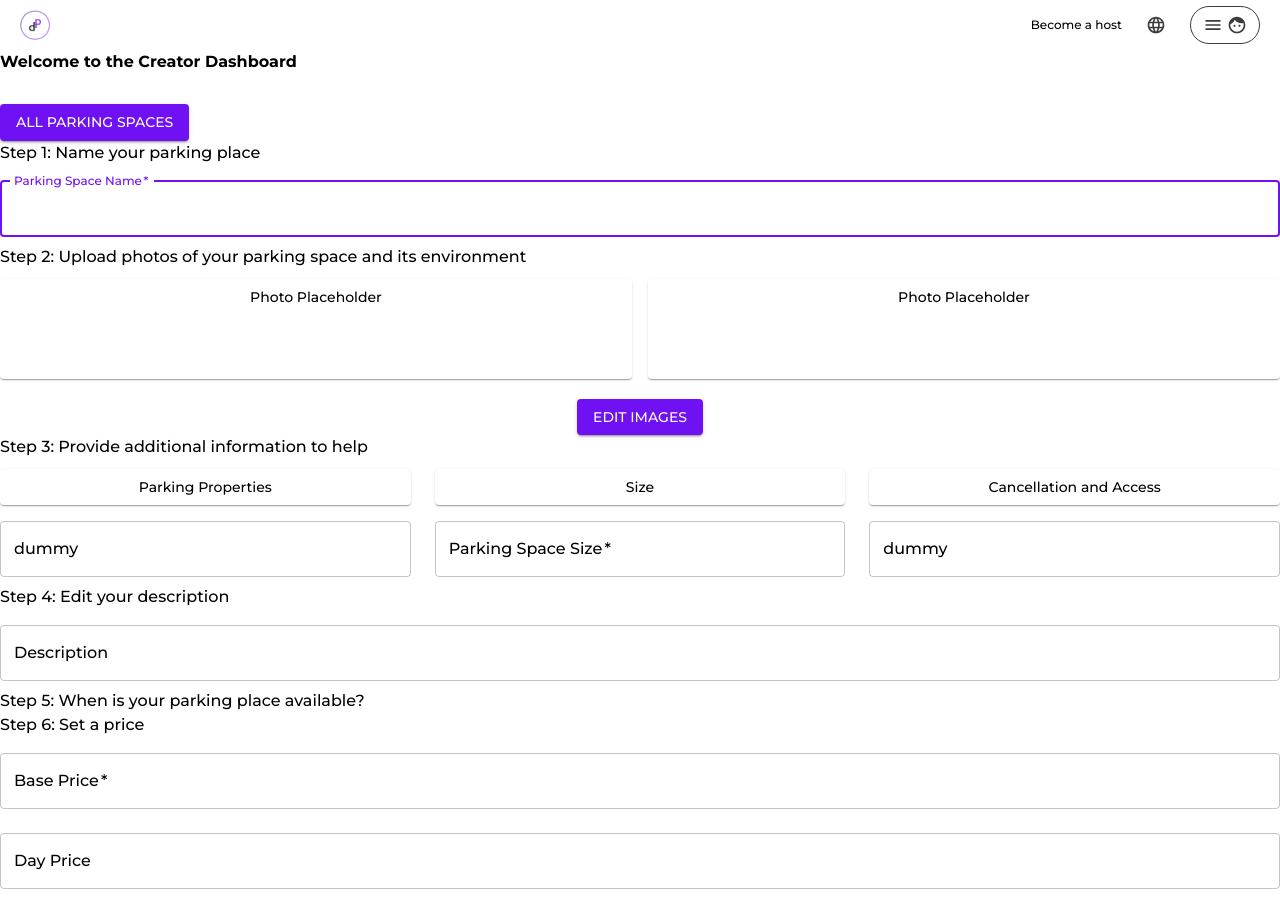
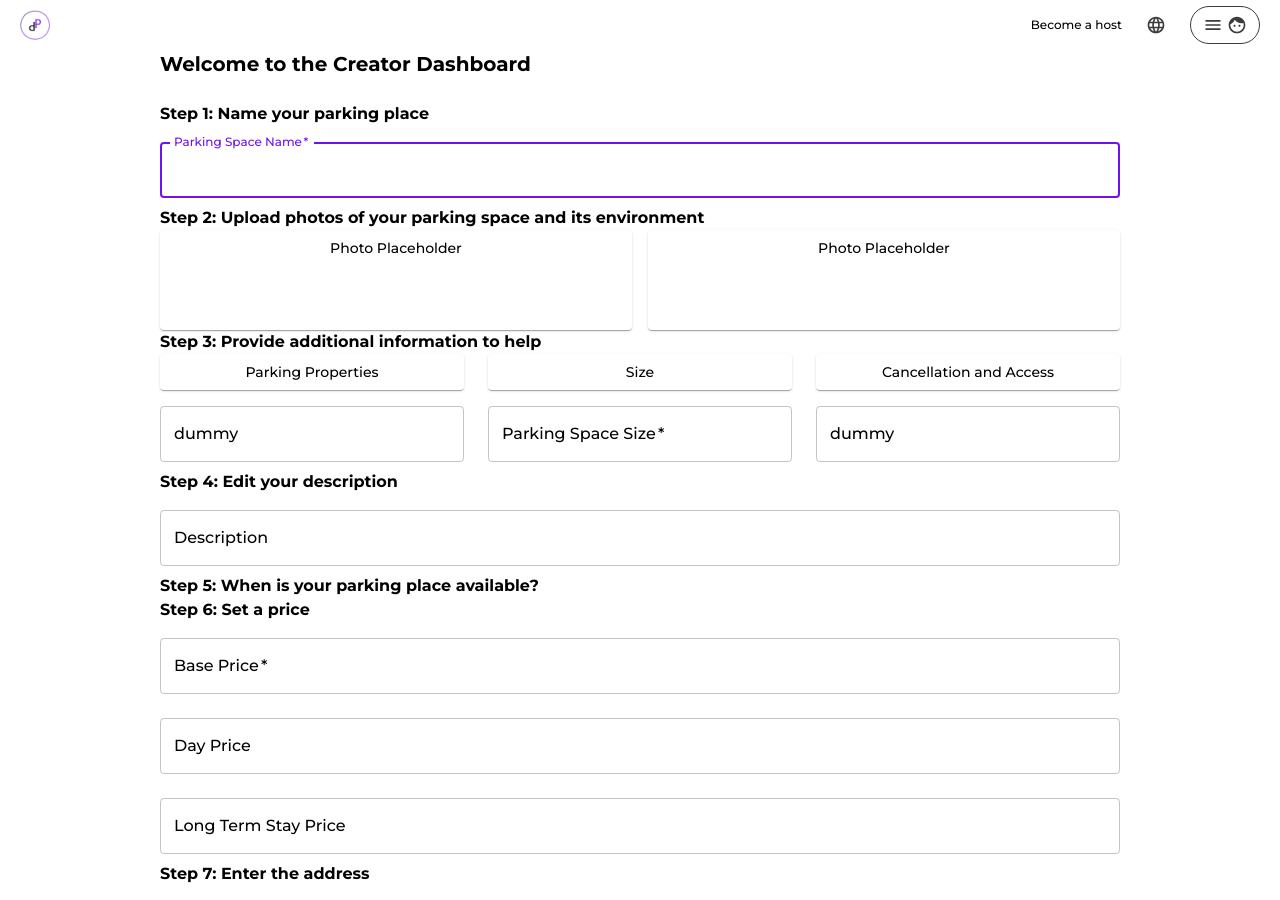
Before and after one commit to tessaRuckstuhl/ParkingPal, a React (Create React App) app in the folder client/: page /parkingSpaceCreation in a window 1280 px wide. Shown: the top 900 px of the page. Built offline with nearby package versions, Linux system fonts and the light colour scheme.

Commit message:
user can create & see parking spaces

```diff
--- a/client/src/pages/CreatePS.js
+++ b/client/src/pages/CreatePS.js
@@ -4,7 +4,7 @@ import { useNavigate } from 'react-router-dom';
 import ParkingSpaceService from '../services/parkingSpace.service';
 import Button from '@mui/material/Button';
 import TextField from '@mui/material/TextField';
-import {Grid, Paper} from '@mui/material/';
+import { Grid, Paper } from '@mui/material/';
 import { styled } from '@mui/material/styles';
 
 const AddParkingSpace = () => {
@@ -67,16 +67,14 @@ const AddParkingSpace = () => {
 
   }, []);
   return (
-    <div >
-      <div style={{ marginBottom: 30 }}><h1><b>Welcome to the Creator Dashboard</b></h1></div>
-      <Button
-        variant="contained"
-        color="primary"
-        onClick={()=>navigate('/all')}
-      >All Parking Spaces</Button>
-      <form noValidate onSubmit={(e) => handleSubmit(e)}>
+    <div className="flex flex-col items-center ">
+      <div className="w-3/4">
+        <div className="mb-6 text-xl">
+          <b>Welcome to the Creator Dashboard</b>
+        </div>
+        <form className="text-3x2 font-bold mb-7" noValidate onSubmit={(e) => handleSubmit(e)}>
 
-        <h1>Step 1: Name your parking place</h1>
+          <p>Step 1: Name your parking place</p>
           <TextField
             variant="outlined"
             margin="normal"
@@ -89,17 +87,16 @@ const AddParkingSpace = () => {
             autoFocus
             onChange={(e) => handleChange(e)}
           />
-        <h1 style={{marginBottom: 10}}>Step 2: Upload photos of your parking space and its environment</h1>
+          <b>Step 2: Upload photos of your parking space and its environment</b>
           <Grid container spacing={2}>
             <Grid item xs={6}>
-          <Item style={{height: 100}}>Photo Placeholder</Item>
+              <Item style={{ height: 100 }}>Photo Placeholder</Item>
             </Grid>
             <Grid item xs={6}>
-          <Item style={{height: 100}}>Photo Placeholder</Item>
+              <Item style={{ height: 100 }}>Photo Placeholder</Item>
             </Grid>
           </Grid>
-        <div style={{textAlign: 'center', marginTop:20}}><Button variant="contained" color="primary">Edit images</Button></div>
-        <h1 style={{ marginBottom: 10 }}>Step 3: Provide additional information to help</h1>
+          <p>Step 3: Provide additional information to help</p>
           <Grid container spacing={3}>
             <Grid item xs={4}>
               <Item>Parking Properties</Item>
@@ -143,7 +140,7 @@ const AddParkingSpace = () => {
             </Grid>
           </Grid>
 
-        <h1>Step 4: Edit your description</h1>
+          <p>Step 4: Edit your description</p>
           <TextField
             variant="outlined"
             margin="normal"
@@ -154,8 +151,8 @@ const AddParkingSpace = () => {
             value={null}
             onChange={(e) => handleChange(e)}
           />
-        <h1>Step 5: When is your parking place available?</h1>
-        <h1>Step 6: Set a price</h1>
+          <p>Step 5: When is your parking place available?</p>
+          <p>Step 6: Set a price</p>
           <TextField
             variant="outlined"
             margin="normal"
@@ -187,7 +184,7 @@ const AddParkingSpace = () => {
             value={longTermStayPrice}
             onChange={(e) => handleChange(e)}
           />
-        <h1>Step 7: Enter the address</h1>
+          <p>Step 7: Enter the address</p>
           <TextField
             variant="outlined"
             margin="normal"
@@ -206,7 +203,15 @@ const AddParkingSpace = () => {
           >
             Create Parking Space
           </Button>
+          <div className="mt-4">
+            <Button
+              variant="contained"
+              color="primary"
+              onClick={() => navigate('/all')}
+            >All Parking Spaces</Button>
+          </div>
         </form>
+      </div>
     </div>
   );
 };
--- a/client/src/pages/ListViewParkingSpaces.js
+++ b/client/src/pages/ListViewParkingSpaces.js
@@ -3,36 +3,35 @@ import React, { useState, useContext, useEffect } from 'react';
 import { useNavigate } from 'react-router-dom';
 import ParkingSpaceService from '../services/parkingSpace.service';
 
-import Button from '@mui/material/Button';
-import Card from '@mui/material/Card';
+import {Card,Button} from '@mui/material';
 
 
 const ListViewParkingSpaces = () => {
-    const [parkingSpaces, setParkingSpaces] = useState([]);
+    const [parkingSpaces, setParkingSpaces] = useState([""]);
 
     const navigate = useNavigate();
 
 
 
-    useEffect(() => {
-        showAll()
+    useEffect(async () => {
+        const result = await ParkingSpaceService.listAllPS();
+        setParkingSpaces(result.data);
     }, []);
 
-    const showAll = async () => {
-        const result = await ParkingSpaceService.listParkingSpaces();
-        setParkingSpaces(result);
-    }
 
 
     return (
-        <div >
+        <div className="ml-2">
             <Button
                 variant="contained"
                 color="primary"
                 onClick={
-                    () => navigate('/addPS')}
+                    () => navigate('/parkingSpaceCreation')}
             >Create Parking Space</Button>
+            <div>{parkingSpaces.map((parkingSpace=> {return <Card className="mt-4">{JSON.stringify(parkingSpace)}</Card>}
+            ))}</div>
         </div>
+
     );
 };
 
--- a/client/src/services/parkingSpace.service.js
+++ b/client/src/services/parkingSpace.service.js
@@ -1,23 +1,21 @@
 import axios from 'axios';
 
 const PSService = {
-    msg() {
-        return axios.get(`${process.env.REACT_APP_API_URL}parkingSpace`);
-    },
+
     create(params) {
-        return axios.post(`${process.env.REACT_APP_API_URL}parkingSpace/add`, params);
+        return axios.post(`${process.env.REACT_APP_API_URL}parkingSpace`, params);
     },
     update(params) {
         return axios.patch(`${process.env.REACT_APP_API_URL}parkingSpace/update`, params);
     },
     delete(id) {
-        return axios.delete(`${process.env.REACT_APP_API_URL}parkingSpace/delete`, params);
+        return axios.delete(`${process.env.REACT_APP_API_URL}parkingSpace/${id}`);
     },
-    getPS(id) {
-        return axios.get(`${process.env.REACT_APP_API_URL}parkingSpace/update`, id);
+    listPS(id) {
+        return axios.get(`${process.env.REACT_APP_API_URL}parkingSpace/${id}`);
     },
-    getAllPS() {
-        return axios.get(`${process.env.REACT_APP_API_URL}parkingSpace/getAll`);
+    listAllPS() {
+        return axios.get(`${process.env.REACT_APP_API_URL}parkingSpace`);
     }
 };
 
```
Lines whose indentation alone changed are shown as unchanged.
